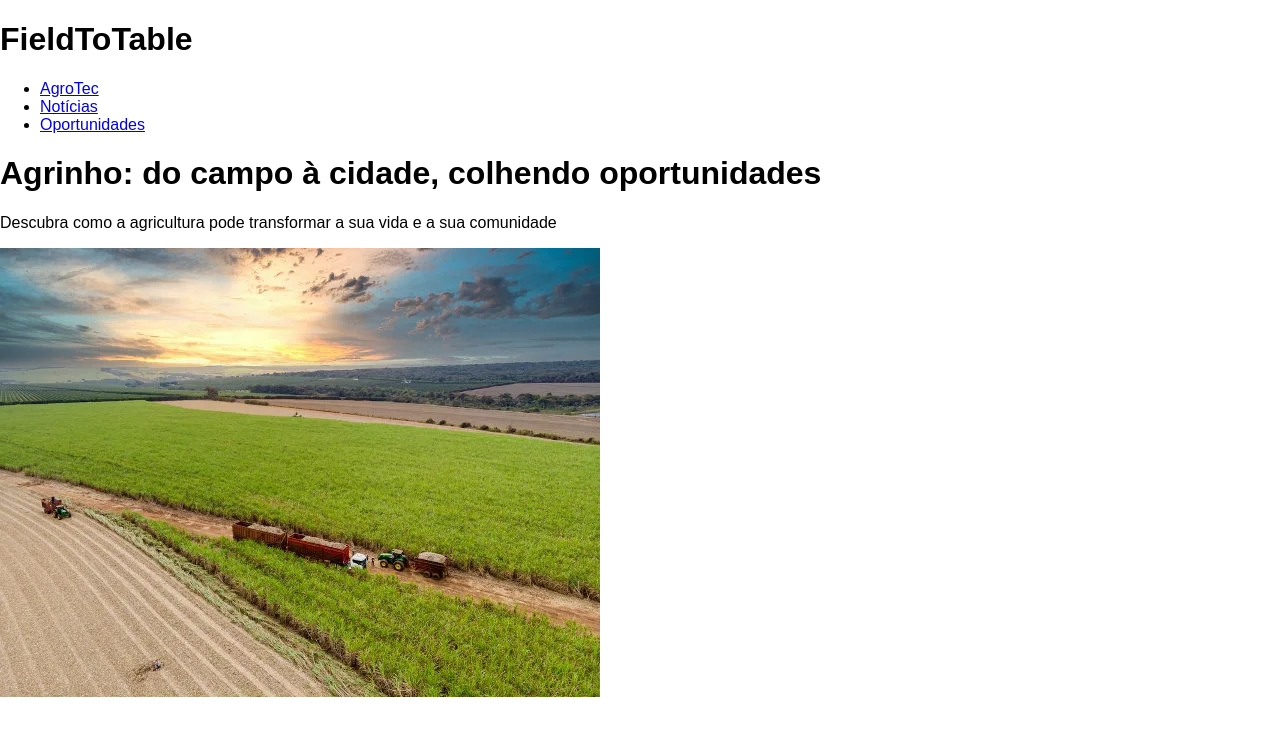
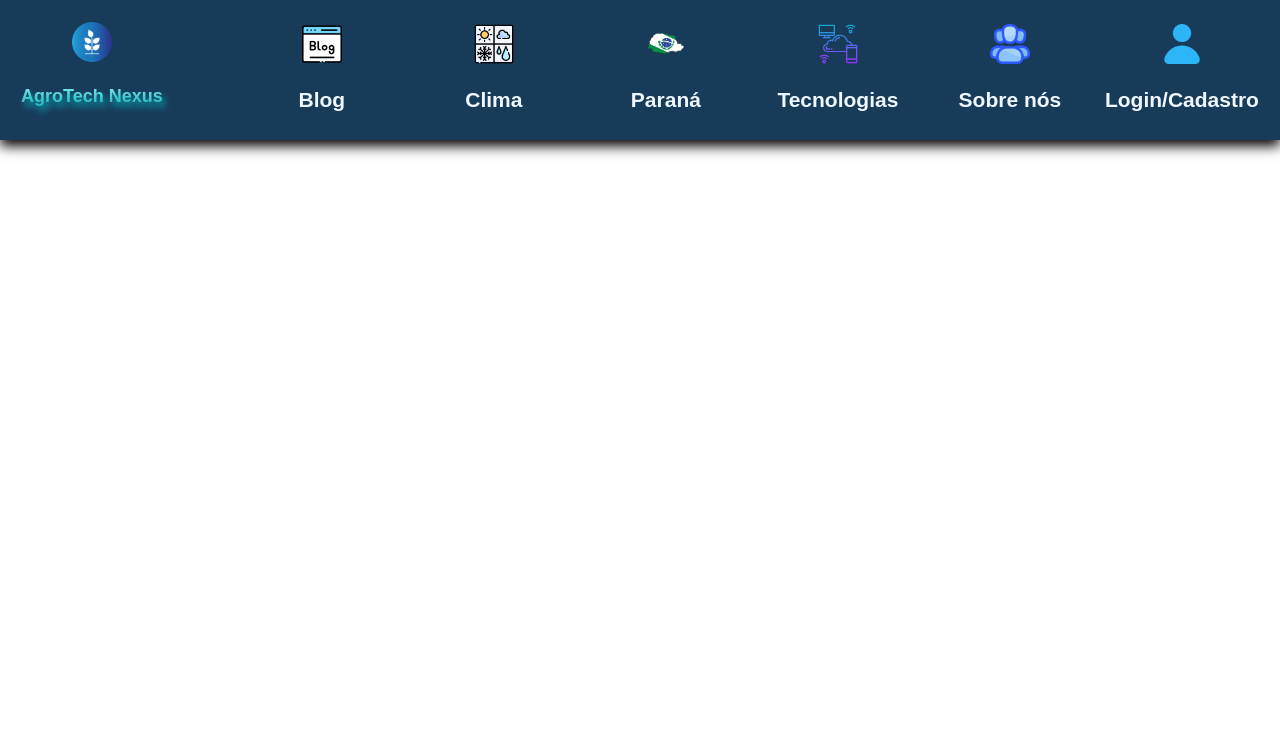
Before and after one commit to fslipe17/agro, a plain HTML site: page index.html in a window 1280 px wide. Drawn offline with Linux system fonts and the light colour scheme.

Commit message:
Add files via upload

```diff
--- a/css/style.css
+++ b/css/style.css
@@ -1,5 +1,62 @@
 body{
     margin: 0;
     padding: 0;
-    font-family: Arial, Helvetica, sans-serif;
+    font-family: 'Poppins', sans-serif;
 }
+
+header{
+    display: flex;
+    justify-content: space-around;
+    height: 140px;
+    background-color: #183B59;
+    box-shadow: 0px 6px 12px black;
+    color: aliceblue;
+}
+header img{
+    width: 40px;
+    height: 40px;
+    margin: 0 auto;
+    margin-bottom: 12px;
+    padding-top: 8px;
+}
+header h1{
+    text-align: center;
+    margin-top: 12px;
+}
+
+
+.div-logo{
+    display: grid;
+    grid-template-rows: 1fr 1fr;
+}
+.div-logo h1{
+    text-shadow: 3px 5px 7px rgba(0,201,206,0.81);
+    background: linear-gradient(to bottom, #7aeff1, #057179);
+    background-clip: text;
+    -webkit-background-clip: text;
+    -webkit-text-fill-color: transparent;
+    font-size: 18px;
+}
+.div-logo img{
+    margin: 0 auto;
+    margin-bottom: 12px;
+    padding-top: 22px;
+}
+
+.nav-ul{
+    display: grid;
+    grid-template-columns: repeat(6, 1fr);
+    grid-template-rows: 1fr;
+    gap: 18px;
+}
+.nav-li{
+    text-decoration: none;
+    list-style: none;
+}
+.nav-a{
+    display: grid;
+    grid-template-rows: 1fr 1fr;
+    color: aliceblue;
+    font-size: 14px;
+    text-decoration: none;
+}
--- a/index.html
+++ b/index.html
@@ -9,33 +9,55 @@
 <body>
     <header>
 
-        <h1>FieldToTable</h1>
-
-        <nav>
-            <ul>
-                <li><a href="./paginas/agrotec.html">AgroTec</a></li>
-                <li><a href="./paginas/noticias.html">Notícias</a></li>
-                <li><a href="./paginas/oportunidade.html">Oportunidades</a></li>
-            </ul>
-        </nav>
-    </header>
-
-    <main>
-
-        <div class="hero">
-            <div class="h1p">
-                <h1>Agrinho: do campo à cidade, colhendo oportunidades</h1>
-
-                <p>Descubra como a agricultura pode transformar a sua vida e a sua comunidade</p>
-            </div>
-
-            <img src="./img/agro.jpg" alt="Foto de uma paisagem da agricultura">
-
+        <div class="div-logo">
+            <img src="./img/logo.png" alt="Logo da nossa pagina">
+            <h1>AgroTech Nexus</h1>
         </div>
 
 
-    </main>
+        <nav class="nav-bar">
+            <ul class="nav-ul">
+                <li class="nav-li">
+                    <a class="nav-a" href="">
+                        <img src="./img/blog.png" alt="Icone simbolizando um blog">
+                        <h1>Blog</h1>
+                    </a>
+                </li>
+                <li class="nav-li">
+                    <a class="nav-a" href="">
+                        <img src="./img/clima.png" alt="Icone simbolizando o Clima">
+                        <h1>Clima</h1>
+                    </a>
+                </li>
+                <li class="nav-li">
+                    <a class="nav-a" href="">
+                        <img src="./img/parana.png" alt="Icone simbolizando o paraná">
+                        <h1>Paraná</h1>
+                    </a>
+                </li>
+                <li class="nav-li">
+                    <a class="nav-a" href="">
+                        <img src="./img/tec.png" alt="Icone simbolizando a Tecnologias utilizadas no ramo do agro negocio">
+                        <h1>Tecnologias</h1>
+                    </a>
+                </li>
+                <li class="nav-li">
+                    <a class="nav-a" href="">
+                        <img src="./img/Sobrenos.png" alt="Icone simbolizando varias pessoas">
+                        <h1>Sobre nós</h1>
+                    </a>
+                </li>
+                <li class="nav-li">
+                    <a class="nav-a" href="">
+                        <img src="./img/user.png" alt="Icone simbolizando o usuario">
+                        <h1>Login/Cadastro</h1>
+                    </a>
+                </li>
+            </ul>
+        </nav>
 
-    <script src="script.js"></script>
+    </header>
+
+    <script src="./js/script.js"></script>
 </body>
 </html>
```
Also changed, not shown: js/script.js (+9 -0 lines), img/Sobrenos.png (added), img/blog.png (added), img/clima.png (added), img/logo.png (added), img/parana.png (added), img/tec.png (added), img/user.png (added).
